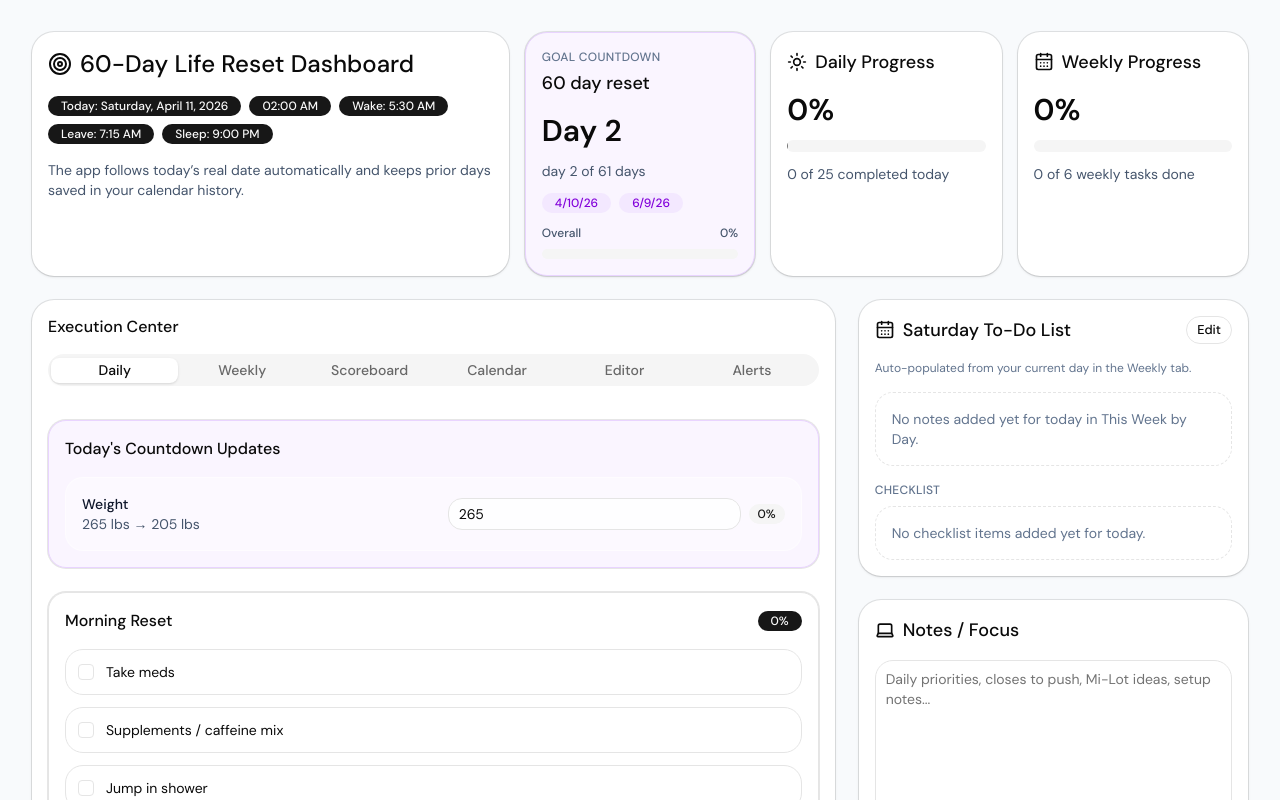
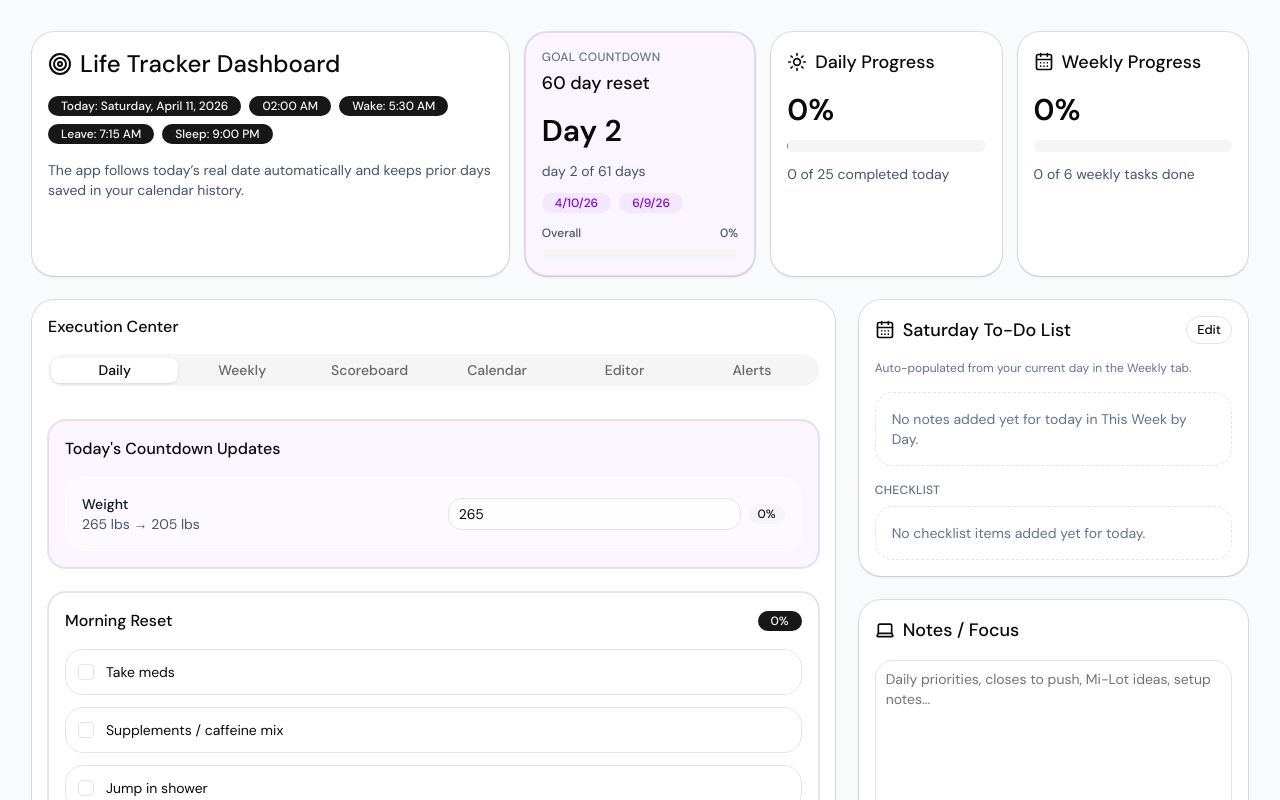
Before and after one commit to TantillaGodzilla/life-reset-tracker, a Next.js app: page / in a window 1280 px wide. Shown: the top 800 px of the page. Built offline with nearby package versions, Linux system fonts and the light colour scheme.

Commit message:
Rename dashboard title to Life Tracker Dashboard
Co-Authored-By: Claude Sonnet 4.6 <noreply@anthropic.com>

```diff
--- a/app/page.jsx
+++ b/app/page.jsx
@@ -1430,7 +1430,7 @@ export default function LifeResetTrackerApp() {
             <CardHeader>
               <CardTitle className="flex items-center gap-2 text-2xl">
                 <Target className="h-6 w-6" />
-                60-Day Life Reset Dashboard
+                Life Tracker Dashboard
               </CardTitle>
             </CardHeader>
             <CardContent className="space-y-4">
```
